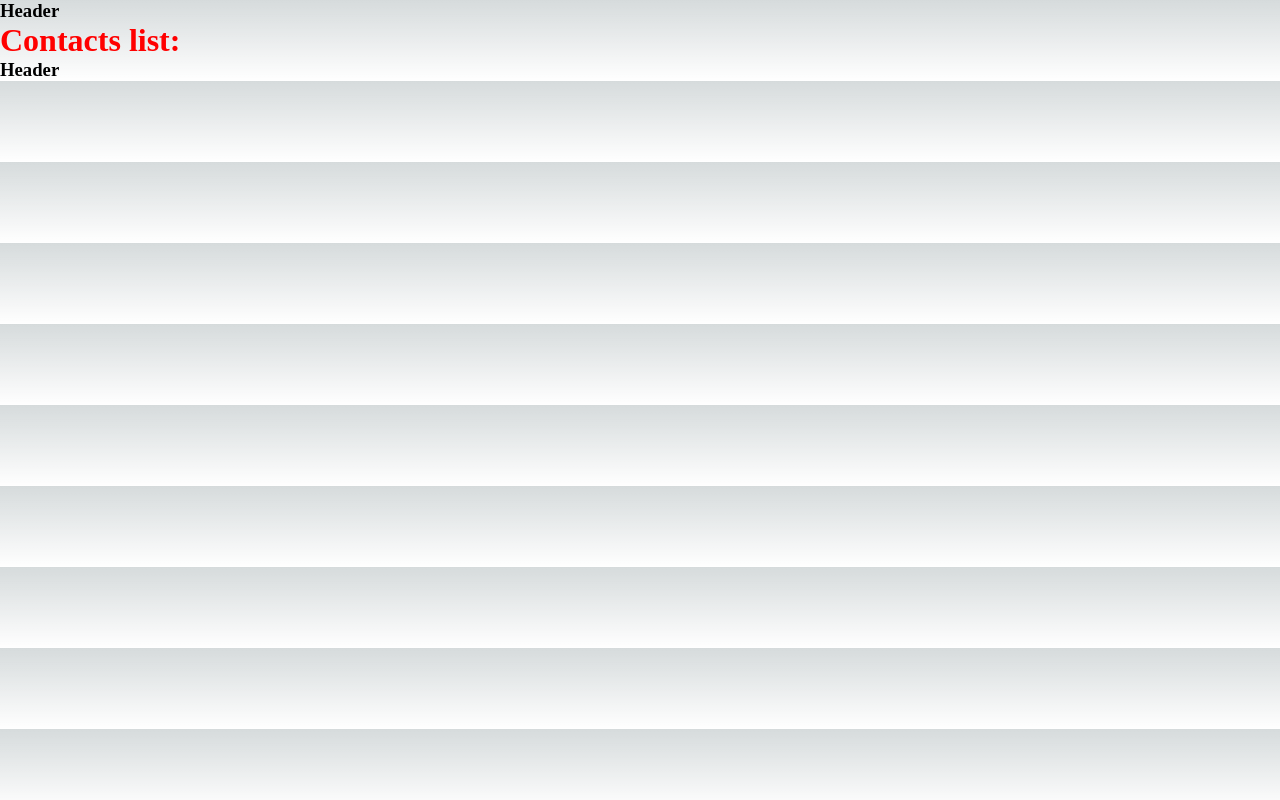
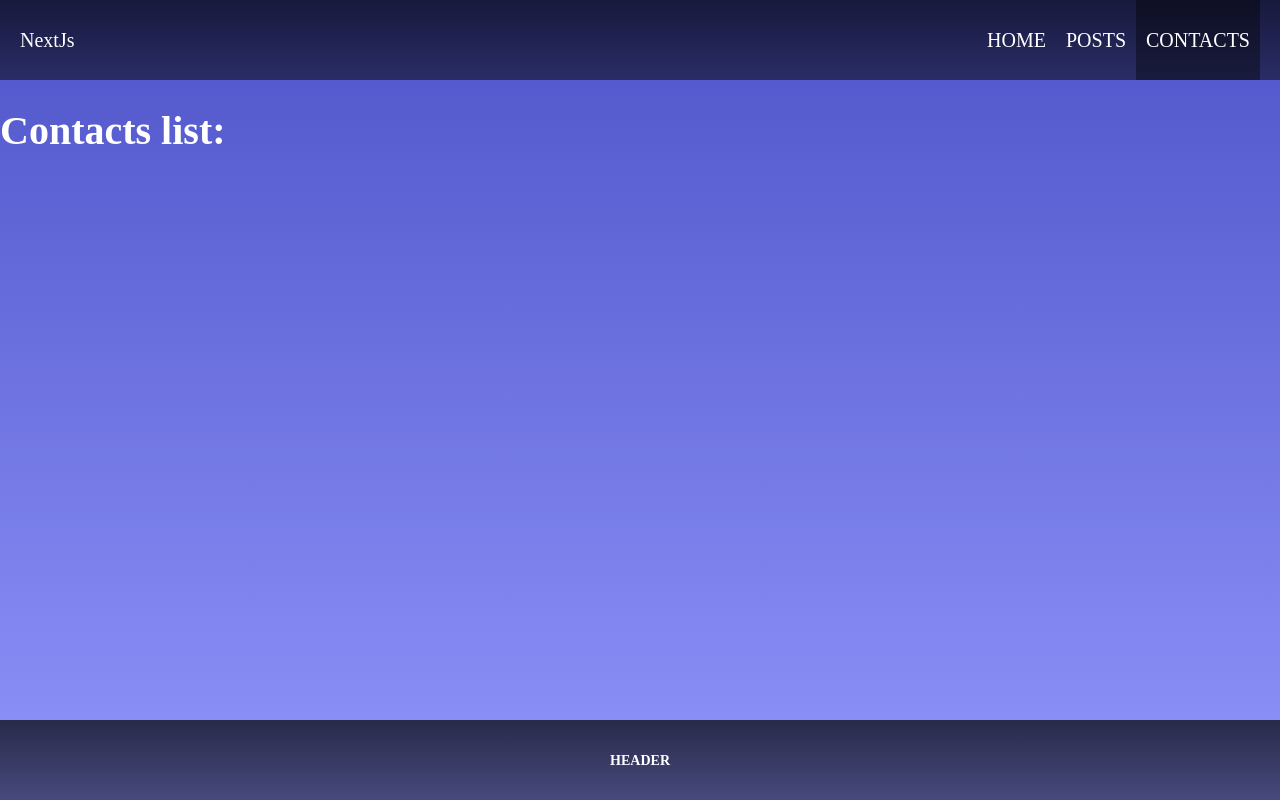
Before and after one commit to happycrew/nextjs-webdev, a Next.js app: page /contacts in a window 1280 px wide. Built offline with nearby package versions, Linux system fonts and the light colour scheme.

Commit message:
feat: add pages navigation and redirect (#4)

```diff
--- a/components/Header.js
+++ b/components/Header.js
@@ -1,8 +1,8 @@
-import Heading from '@/components/Heading';
+import Navbar from './Navbar';
 
 const Header = () => (
   <header>
-    <Heading tag="h3" text="Header" />
+    <Navbar />
   </header>
 );
 
--- /dev/null
+++ b/components/Navbar.js
@@ -0,0 +1,32 @@
+import styles from '../styles/Navbar.module.scss';
+import Link from 'next/link';
+import { useRouter } from 'next/router';
+
+const navigation = [
+  { id: 1, title: 'Home', path: '/' },
+  { id: 2, title: 'Posts', path: '/posts' },
+  { id: 3, title: 'Contacts', path: '/contacts' },
+];
+
+const Navbar = () => {
+  const { pathname } = useRouter();
+  console.log(pathname);
+
+  return (
+    <nav className={styles.nav}>
+      <div className={styles.logo}>NextJs</div>
+      <div className={styles.links}>
+        {navigation.map(({ id, title, path }) => (
+          <Link
+            key={id}
+            href={path}
+            className={pathname === path ? styles.active : null}>
+            {title}
+          </Link>
+        ))}
+      </div>
+    </nav>
+  );
+};
+
+export default Navbar;
--- a/pages/_document.js
+++ b/pages/_document.js
@@ -1,13 +1,15 @@
-import { Html, Head, Main, NextScript } from 'next/document'
+import { Html, Head, Main, NextScript } from 'next/document';
 
 export default function Document() {
   return (
     <Html lang="en">
-      <Head />
+      <Head>
+        <title>NextJS</title>
+      </Head>
       <body>
         <Main />
         <NextScript />
       </body>
     </Html>
-  )
+  );
 }
--- a/pages/index.js
+++ b/pages/index.js
@@ -4,7 +4,7 @@ import styles from '@/styles/Home.module.scss';
 const Home = () => {
   return (
     <div className={styles.wrapper}>
-      <Heading text="Hello world" />
+      <Heading text="NextJS APP" />
     </div>
   );
 };
--- a/pages/posts.js
+++ b/pages/posts.js
@@ -3,8 +3,6 @@ import Heading from '@/components/Heading';
 const Posts = () => (
   <>
     <Heading text="Post list:" />
-    <h1>Posts list:</h1>
-    <p>Lorem ipsum dolor sit amet, consectetur adip</p>
   </>
 );
 
--- /dev/null
+++ b/styles/Navbar.module.scss
@@ -0,0 +1,26 @@
+.nav {
+  width: 100%;
+  height: 100%;
+  display: flex;
+  justify-content: space-between;
+  align-items: center;
+
+  .links {
+    height: 100%;
+  }
+
+  a {
+    height: 100%;
+    display: inline-flex;
+    align-items: center;
+    padding: 0 10px;
+    text-transform: uppercase;
+    color: #fff;
+    text-decoration: none;
+
+    &.active,
+    &:hover {
+      background-color: rgba(0, 0, 0, 0.4);
+    }
+  }
+}
--- a/styles/globals.scss
+++ b/styles/globals.scss
@@ -1,111 +1,51 @@
-:root {
-  --max-width: 1100px;
-  --border-radius: 12px;
-  --font-mono: ui-monospace, Menlo, Monaco, 'Cascadia Mono', 'Segoe UI Mono',
-    'Roboto Mono', 'Oxygen Mono', 'Ubuntu Monospace', 'Source Code Pro',
-    'Fira Mono', 'Droid Sans Mono', 'Courier New', monospace;
-
-  --foreground-rgb: 0, 0, 0;
-  --background-start-rgb: 214, 219, 220;
-  --background-end-rgb: 255, 255, 255;
-
-  --primary-glow: conic-gradient(
-    from 180deg at 50% 50%,
-    #16abff33 0deg,
-    #0885ff33 55deg,
-    #54d6ff33 120deg,
-    #0071ff33 160deg,
-    transparent 360deg
-  );
-  --secondary-glow: radial-gradient(
-    rgba(255, 255, 255, 1),
-    rgba(255, 255, 255, 0)
-  );
-
-  --tile-start-rgb: 239, 245, 249;
-  --tile-end-rgb: 228, 232, 233;
-  --tile-border: conic-gradient(
-    #00000080,
-    #00000040,
-    #00000030,
-    #00000020,
-    #00000010,
-    #00000010,
-    #00000080
-  );
-
-  --callout-rgb: 238, 240, 241;
-  --callout-border-rgb: 172, 175, 176;
-  --card-rgb: 180, 185, 188;
-  --card-border-rgb: 131, 134, 135;
-}
-
-@media (prefers-color-scheme: dark) {
-  :root {
-    --foreground-rgb: 255, 255, 255;
-    --background-start-rgb: 0, 0, 0;
-    --background-end-rgb: 0, 0, 0;
-
-    --primary-glow: radial-gradient(rgba(1, 65, 255, 0.4), rgba(1, 65, 255, 0));
-    --secondary-glow: linear-gradient(
-      to bottom right,
-      rgba(1, 65, 255, 0),
-      rgba(1, 65, 255, 0),
-      rgba(1, 65, 255, 0.3)
-    );
-
-    --tile-start-rgb: 2, 13, 46;
-    --tile-end-rgb: 2, 5, 19;
-    --tile-border: conic-gradient(
-      #ffffff80,
-      #ffffff40,
-      #ffffff30,
-      #ffffff20,
-      #ffffff10,
-      #ffffff10,
-      #ffffff80
-    );
-
-    --callout-rgb: 20, 20, 20;
-    --callout-border-rgb: 108, 108, 108;
-    --card-rgb: 100, 100, 100;
-    --card-border-rgb: 200, 200, 200;
-  }
-}
-
-* {
-  box-sizing: border-box;
+html,
+body {
   padding: 0;
   margin: 0;
 }
 
-html,
 body {
-  max-width: 100vw;
-  overflow-x: hidden;
+  background: linear-gradient(to bottom, #4e54c8, #8f94fb);
+  color: #fff;
+  font-size: 20px;
 }
 
-body {
-  color: rgb(var(--foreground-rgb));
-  background: linear-gradient(
-      to bottom,
-      transparent,
-      rgb(var(--background-end-rgb))
-    )
-    rgb(var(--background-start-rgb));
+#__next {
+  min-height: 100vh;
+  display: grid;
+  grid-auto-rows: auto 1fr auto;
 }
 
-a {
-  color: inherit;
-  text-decoration: none;
+main {
+  padding: 20px;
 }
 
-@media (prefers-color-scheme: dark) {
-  html {
-    color-scheme: dark;
-  }
+header,
+footer {
+  min-height: 80px;
 }
 
-h1 {
-  color: red;
+header {
+  background-image: linear-gradient(
+    to bottom,
+    rgba(0, 0, 0, 0.7),
+    rgba(0, 0, 0, 0.5)
+  );
+  display: flex;
+  align-items: center;
+  padding: 0 20px;
 }
+
+footer {
+  background-image: linear-gradient(
+    to bottom,
+    rgba(0, 0, 0, 0.7),
+    rgba(0, 0, 0, 0.5)
+  );
+  text-align: center;
+  font-size: 12px;
+  display: flex;
+  justify-content: center;
+  align-items: center;
+  text-transform: uppercase;
+}
```
Also changed, not shown: pages/404.js (+21 -6 lines), styles/404.module.scss (added, +7 -0 lines).
